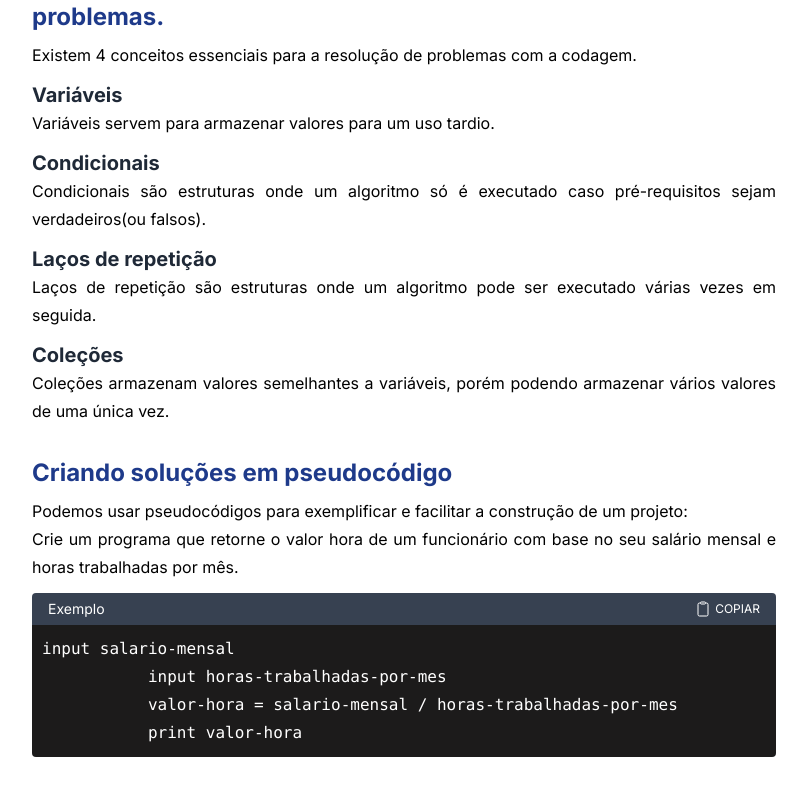
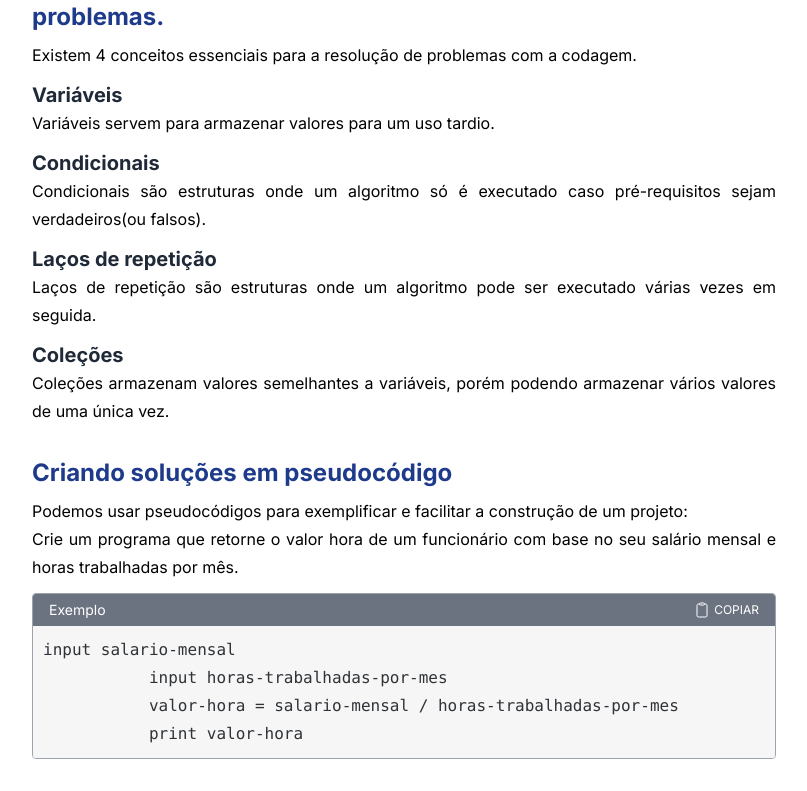
Before and after one commit to oPatrickDaniel/my-notes, a Next.js app: page / in a window 1280 px wide. Shown: the part 787-1578 px from the top of the page, without its empty margins (236-1043 px from the left). Built offline with nearby package versions, Linux system fonts and the light colour scheme.

Commit message:
feat: changed to stackoverflowLight theme

```diff
--- a/app/components/code.tsx
+++ b/app/components/code.tsx
@@ -1,7 +1,7 @@
 'use client'
 import { useState } from 'react'
 import SyntaxHighlighter from 'react-syntax-highlighter'
-import { stackoverflowDark } from 'react-syntax-highlighter/dist/esm/styles/hljs'
+import { stackoverflowLight } from 'react-syntax-highlighter/dist/esm/styles/hljs'
 import ClipboardOutlineCmp from './clipboard'
 import Checkmark from './checkmark'
 
@@ -17,8 +17,8 @@ export default function CodeCmp(props: codeCmpProps) {
 
   return (
     <>
-      <div className="mt-3 rounded overflow-hidden">
-        <div className="flex justify-between px-4 bg-gray-700 text-white text-xs items-center ">
+      <div className="my-3 rounded overflow-hidden border border-gray-400">
+        <div className="flex justify-between px-4 bg-gray-500 text-white text-xs items-center ">
           <p className="text-sm">Exemplo</p>
           {copy ? (
             <button className="py-2 flex justify-center items-center gap-1">
@@ -47,7 +47,7 @@ export default function CodeCmp(props: codeCmpProps) {
         </div>
         <SyntaxHighlighter
           language={props.language}
-          style={stackoverflowDark}
+          style={stackoverflowLight}
           customStyle={{
             padding: '10px',
           }}
```
